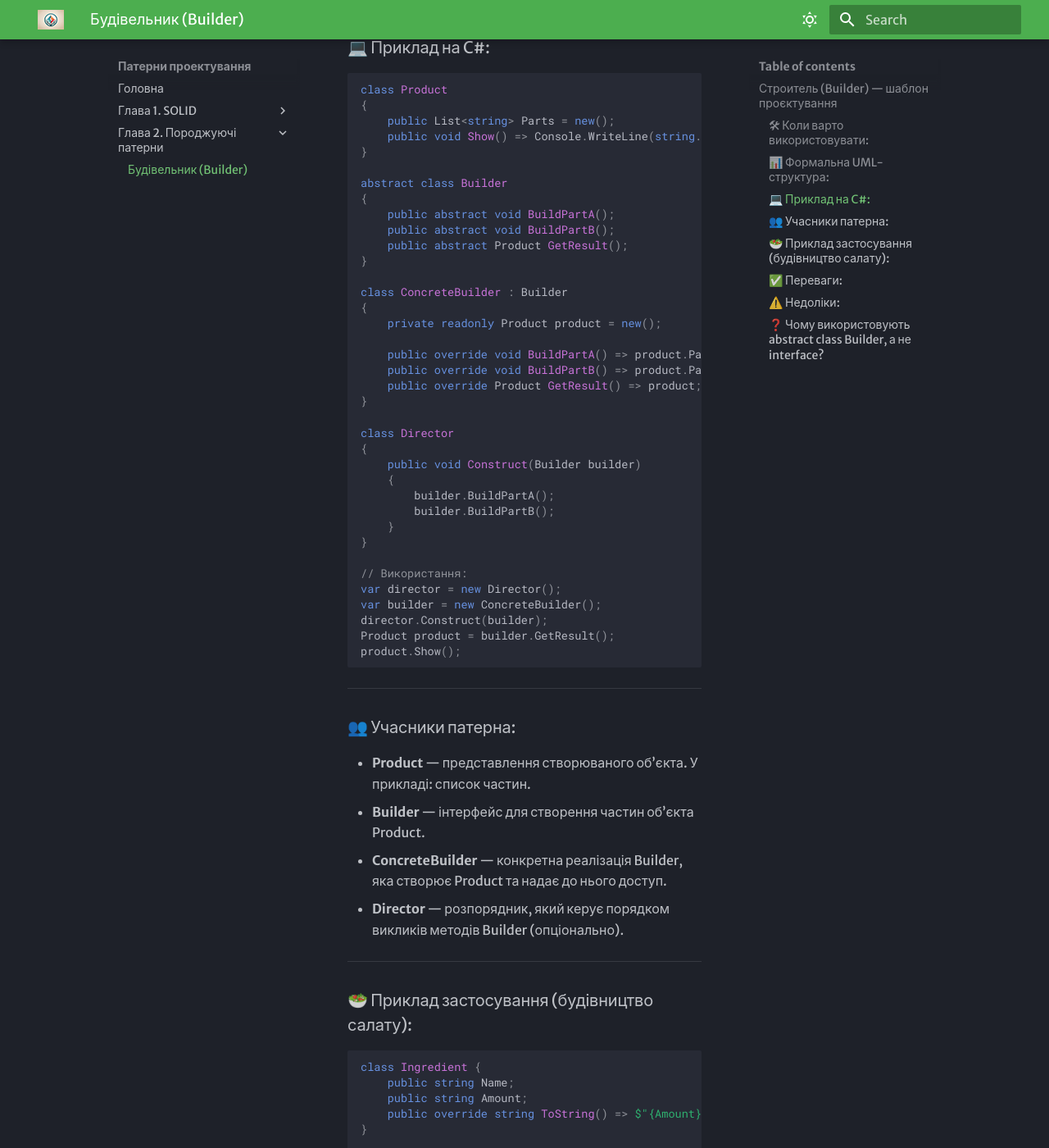
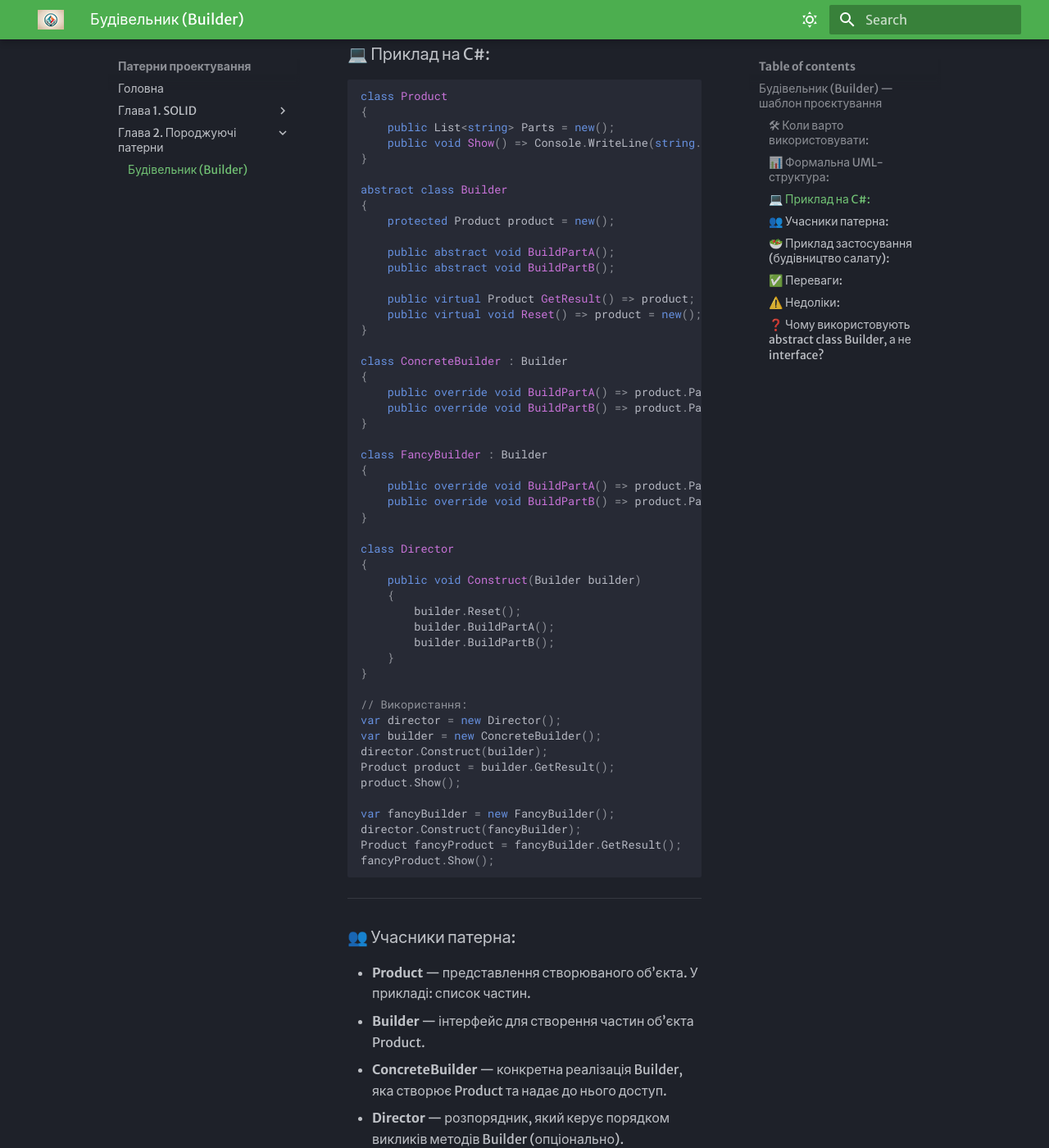
Before and after one commit to vakimov1986/C-lectures, an MkDocs documentation site: the page built from docs/chapter2/Builder.md, in a window 1280 px wide and 1400 px high, scrolled down 1429 px. Shown: the whole window at 82% size. Built offline with MkDocs 1.6.1 and Material for MkDocs 9.7.7, drawn with Linux system fonts in a browser that asks for light colours; some of the changed text lies outside the part shown.

Commit message:
updated builder pattern

````diff
--- a/docs/chapter2/Builder.md
+++ b/docs/chapter2/Builder.md
@@ -1,42 +1,46 @@
-## Строитель (Builder) — шаблон проєктування
+## Будівельник (Builder) — шаблон проєктування
 
 **Builder** — це породжуючий шаблон, який інкапсулює створення складного об'єкта та дозволяє розділити процес побудови на етапи.
 
 ---
-
 ### 🛠 Коли варто використовувати:
 
 * Коли процес створення об'єкта **не повинен залежати** від частин, з яких він складається, і від способу їх поєднання.
 * Коли потрібно забезпечити **різні варіації** побудови об'єкта в рамках одного й того ж інтерфейсу.
 
 ---
-
 ### 📊 Формальна UML-структура:
 
 ```mermaid
 classDiagram
     class Product
     class Builder {
-        <<interface>>
+        <<abstract>>
         +BuildPartA()
         +BuildPartB()
+        +GetResult()
+        +Reset()
     }
     class ConcreteBuilder {
         +BuildPartA()
         +BuildPartB()
-        +GetResult()
+    }
+    class FancyBuilder {
+        +BuildPartA()
+        +BuildPartB()
     }
     class Director {
         +Construct(builder)
     }
 
     Builder <|-- ConcreteBuilder
+    Builder <|-- FancyBuilder
     Director --> Builder
     ConcreteBuilder --> Product
+    FancyBuilder --> Product
 ```
 
 ---
-
 ### 💻 Приклад на C#:
 
 ```csharp
@@ -48,24 +52,32 @@ class Product
 
 abstract class Builder
 {
+    protected Product product = new();
+
     public abstract void BuildPartA();
     public abstract void BuildPartB();
-    public abstract Product GetResult();
+
+    public virtual Product GetResult() => product;
+    public virtual void Reset() => product = new();
 }
 
 class ConcreteBuilder : Builder
 {
-    private readonly Product product = new();
-
     public override void BuildPartA() => product.Parts.Add("PartA");
     public override void BuildPartB() => product.Parts.Add("PartB");
-    public override Product GetResult() => product;
+}
+
+class FancyBuilder : Builder
+{
+    public override void BuildPartA() => product.Parts.Add("🌟 Шикарна частина A");
+    public override void BuildPartB() => product.Parts.Add("✨ Шикарна частина B");
 }
 
 class Director
 {
     public void Construct(Builder builder)
     {
+        builder.Reset();
         builder.BuildPartA();
         builder.BuildPartB();
     }
@@ -77,10 +89,14 @@ var builder = new ConcreteBuilder();
 director.Construct(builder);
 Product product = builder.GetResult();
 product.Show();
+
+var fancyBuilder = new FancyBuilder();
+director.Construct(fancyBuilder);
+Product fancyProduct = fancyBuilder.GetResult();
+fancyProduct.Show();
 ```
 
 ---
-
 ### 👥 Учасники патерна:
 
 * **Product** — представлення створюваного об’єкта. У прикладі: список частин.
@@ -89,7 +105,6 @@ product.Show();
 * **Director** — розпорядник, який керує порядком викликів методів Builder (опціонально).
 
 ---
-
 ### 🥗 Приклад застосування (будівництво салату):
 
 ```csharp
@@ -138,7 +153,6 @@ salad.Show();
 ```
 
 ---
-
 ### ✅ Переваги:
 
 * Гнучкість створення складних об’єктів.
@@ -153,7 +167,6 @@ salad.Show();
 > 🔸 **Director — не обов'язковий.** Його слід додавати лише у випадках, коли будівництво об’єкта повторюється або має фіксовану логіку.
 
 ---
-
 ### ❓ Чому використовують `abstract class Builder`, а не `interface`?
 
 * Абстрактний клас дозволяє **зберігати стан**, наприклад, створюваний об'єкт (`Product`).
@@ -163,3 +176,5 @@ salad.Show();
 * Інтерфейс — лише контракт. Абстрактний клас — це і контракт, і часткова реалізація.
 
 > 🔹 Якщо логіки в базовому класі немає, а лише контракт — тоді можна використовувати інтерфейс. Але у патерні Builder часто потрібен стан і логіка — тому абстрактний клас більш доречний.
+
+🔚 У підсумку, патерн Builder — це зручний спосіб створювати складні об’єкти крок за кроком, не перевантажуючи конструктори й не порушуючи принципів SOLID.
````
